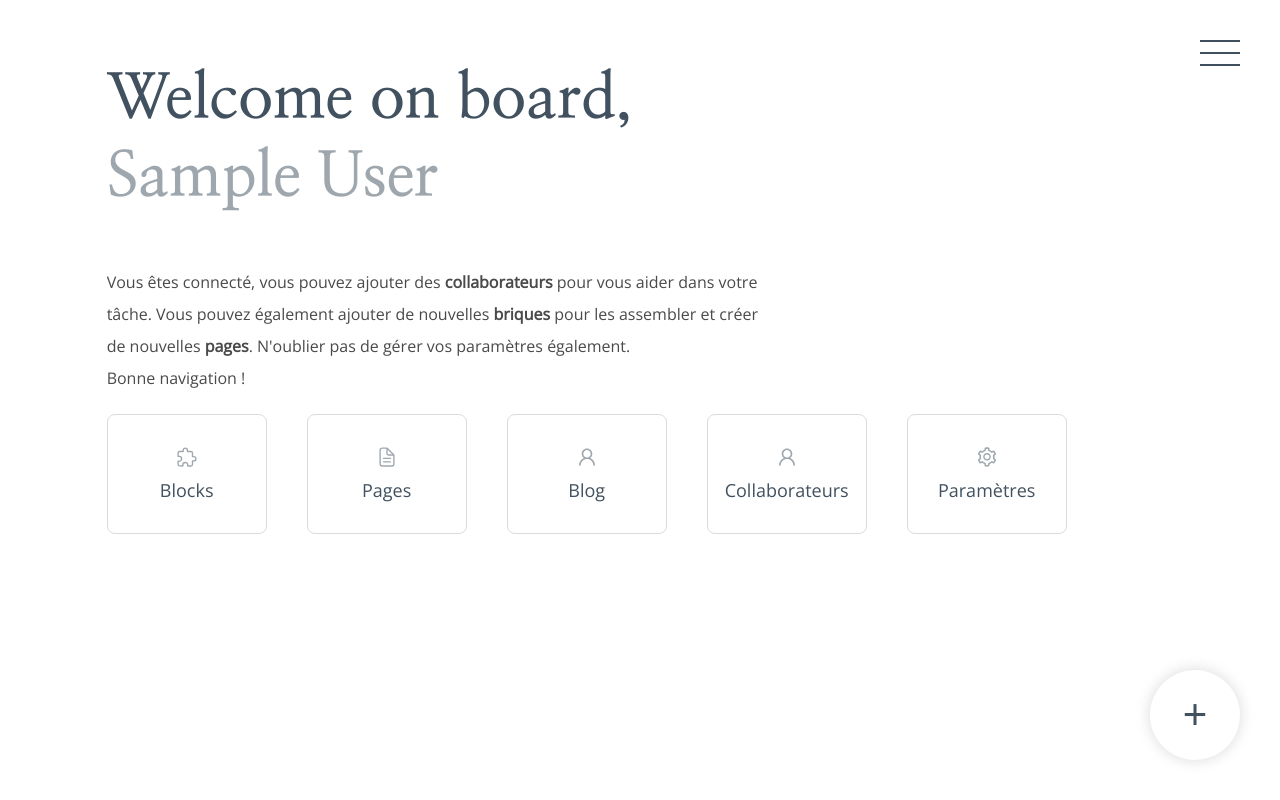
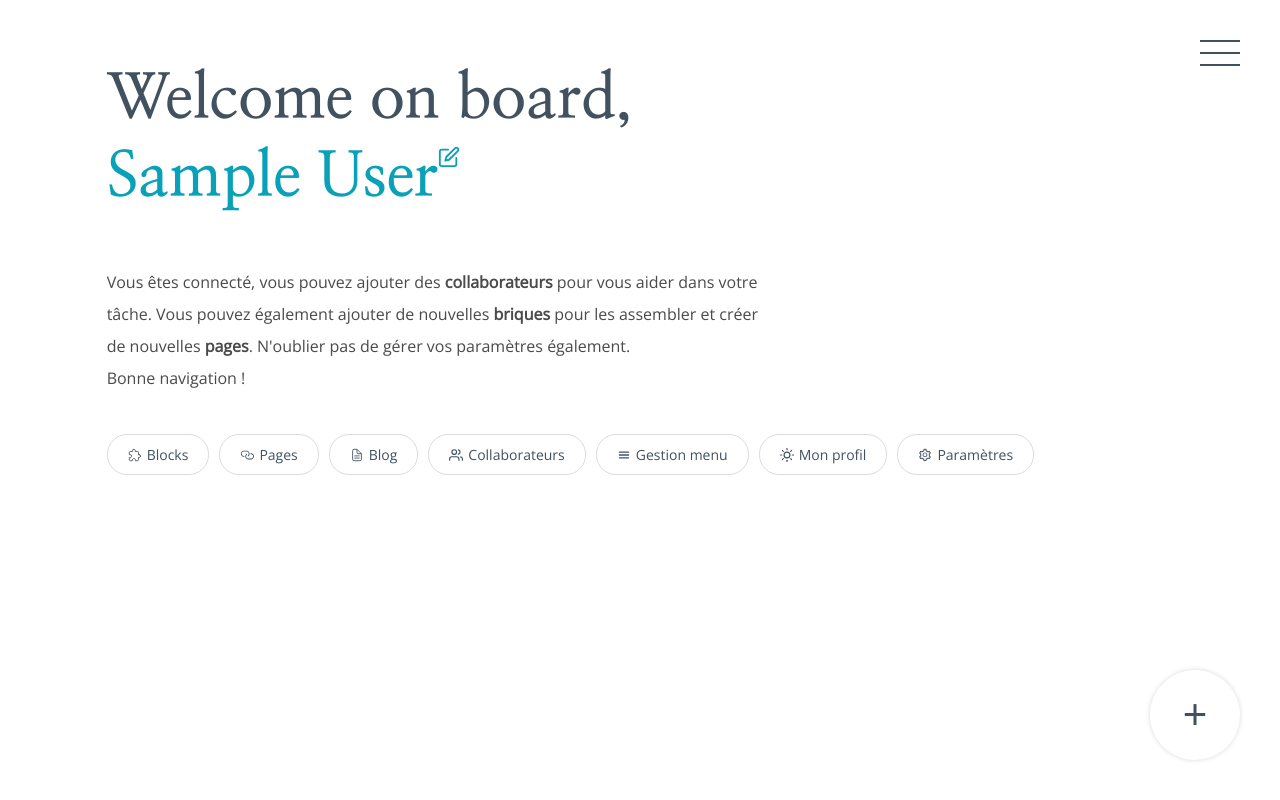
Before and after one commit to DimitriBertin/bicket, a React (Create React App) app: page / in a window 1280 px wide. Built offline with nearby package versions, Linux system fonts and the light colour scheme; no server answers; sample sign-in values are in the browser's storage.

Commit message:
Rework menu / home

```diff
--- a/src/components/Layout/style.module.scss
+++ b/src/components/Layout/style.module.scss
@@ -62,7 +62,7 @@
     height: 100%;
     z-index: 9;
     padding: toRem(40);
-    background: rgba($blue--grey, 0.95);
+    background: $blue--grey;
     transition: all .3s ease;
     display: none;
     align-items: center;
@@ -73,21 +73,26 @@
 
     ul {
       list-style: none;
+      padding: 0;
+      display: flex;
+      flex-wrap: wrap;
+
       li {
-        margin-bottom: toRem(20);
+        margin-bottom: toRem(40);
+        margin-right: toRem(60);
       }
 
       a {
         position: relative;
-        font-size: toRem(32);
+        font-size: toRem(42);
         color: white;
         text-decoration: none;
 
         svg {
-          width: toRem(24);
-          height: toRem(24);
-          margin-right: toRem(10);
-          opacity: 0.5;
+          width: toRem(28);
+          height: toRem(28);
+          margin-right: toRem(5);
+          opacity: 0.75;
         }
 
         &:after {
--- a/src/components/Menu.tsx
+++ b/src/components/Menu.tsx
@@ -1,6 +1,8 @@
 import { Link } from 'react-router-dom'
-import { AiOutlineSetting, AiOutlineUser } from 'react-icons/ai'
-import { IoExtensionPuzzleOutline, IoDocumentTextOutline } from 'react-icons/io5'
+import { AiOutlineSetting } from 'react-icons/ai'
+import { IoExtensionPuzzleOutline, IoDocumentTextOutline, IoMenu } from 'react-icons/io5'
+import { FiUsers, FiSun } from 'react-icons/fi'
+import { GoLink } from 'react-icons/go'
 
 export default function Menu() {
   return (
@@ -12,17 +14,27 @@ export default function Menu() {
       </li>
       <li>
         <Link to="/pages">
-          <IoDocumentTextOutline /> Pages
+          <GoLink /> Pages
         </Link>
       </li>
       <li>
         <Link to="/blog">
-          <AiOutlineUser /> Blog
+          <IoDocumentTextOutline /> Blog
         </Link>
       </li>
       <li>
         <Link to="/users">
-          <AiOutlineUser /> Collaborateurs
+          <FiUsers /> Collaborateurs
+        </Link>
+      </li>
+      <li>
+        <Link to="/menu">
+          <IoMenu /> Gestion menu
+        </Link>
+      </li>
+      <li>
+        <Link to="/profile">
+          <FiSun /> Mon profil
         </Link>
       </li>
       <li>
--- a/src/pages/Home.tsx
+++ b/src/pages/Home.tsx
@@ -3,6 +3,7 @@ import { ThemeContext } from 'contextes/themes'
 import { useContext } from 'react'
 import { Link } from 'react-router-dom'
 import style from 'styles/pages/home.module.scss'
+import { FiEdit } from 'react-icons/fi'
 
 export default function Home() {
   const {
@@ -12,7 +13,12 @@ export default function Home() {
     <div className={style.block}>
       <h1 className={style.title}>
         Welcome on board, <br />
-        <Link to="/profile">{user.displayName}</Link>
+        <Link to="/profile">
+          {user.displayName}
+          <span className={style.icon}>
+            <FiEdit />
+          </span>
+        </Link>
       </h1>
       <p className={style.description}>
         Vous êtes connecté, vous pouvez ajouter des <b>collaborateurs</b> pour vous aider dans votre tâche. Vous pouvez
--- a/src/styles/core.scss
+++ b/src/styles/core.scss
@@ -1,4 +1,4 @@
-$primary: #C9591B;
+$primary: #08a1b7;
 $blue--light: #F1FDFF;
 $blue--grey: #41515F;
 $grey: #4A4A4A;
--- a/src/styles/mixins.scss
+++ b/src/styles/mixins.scss
@@ -8,7 +8,7 @@
 }
 
 @mixin shadow {
-  box-shadow: 0 0px 15px 0 rgba(0,0,0,0.15);
+  box-shadow: 0 0px 5px 0 rgba(0,0,0,0.15);
 }
 
 // MAX
--- a/src/styles/pages/home.module.scss
+++ b/src/styles/pages/home.module.scss
@@ -8,9 +8,7 @@
     a {
       position: relative;
       text-decoration: none;
-      color: $blue--grey;
-      opacity: 0.5;
-      transition: all .3s;
+      color: $primary;
 
       &::after {
         content: "";
@@ -19,20 +17,27 @@
         left: 0;
         width: 100%;
         height: 1px;
-        background: $grey;
+        background: $primary;
         transition: all .3s;
         transform: scaleX(0);
         transform-origin: center left;
       }
 
       &:hover {
-        opacity: 1;
-
         &:after {
           transform: scaleX(1);
         }
       }
     }
+  }
+
+  .icon {
+    position: absolute;
+    top: 0;
+    right: 0;
+    font-size: toRem(22);
+    transform: translateX(100%);
+    // color: $blue--grey;
   }
 
   .description {
@@ -43,42 +48,37 @@
   }
 
   .menu {
-    margin: toRem(20) 0;
+    margin: toRem(40) 0;
 
     ul {
       padding: 0;
       list-style: none;
       display: flex;
+      flex-wrap: wrap;
 
       li {
-        margin-right: toRem(40);
+        margin-right: toRem(10);
       }
 
       a {
         display: flex;
-        flex-direction: column;
         align-items: center;
-        justify-content: center;
-        padding: toRem(10);
+        padding: toRem(10) toRem(20);
         text-decoration: none;
         color: $blue--grey;
-        font-size: toRem(18);
+        font-size: toRem(14);
         border: 1px solid rgba($blue--grey, 0.2);
-        border-radius: toRem(8);
-        width: toRem(160);
-        height: toRem(120);
-        transition: all .6s ease;
+        border-radius: toRem(20);
+        transition: all .3s ease;
 
         svg {
-          width: toRem(22);
-          height: toRem(22);
-          margin-bottom: toRem(10);
-          opacity: 0.5;
-          transition: all .3s;
+          margin-right: toRem(5);
         }
 
         &:hover {
-          @include shadow;
+          // @include shad"ow;
+          background: $blue--grey;
+          color: white;
 
           svg {
             opacity: 1;
```
